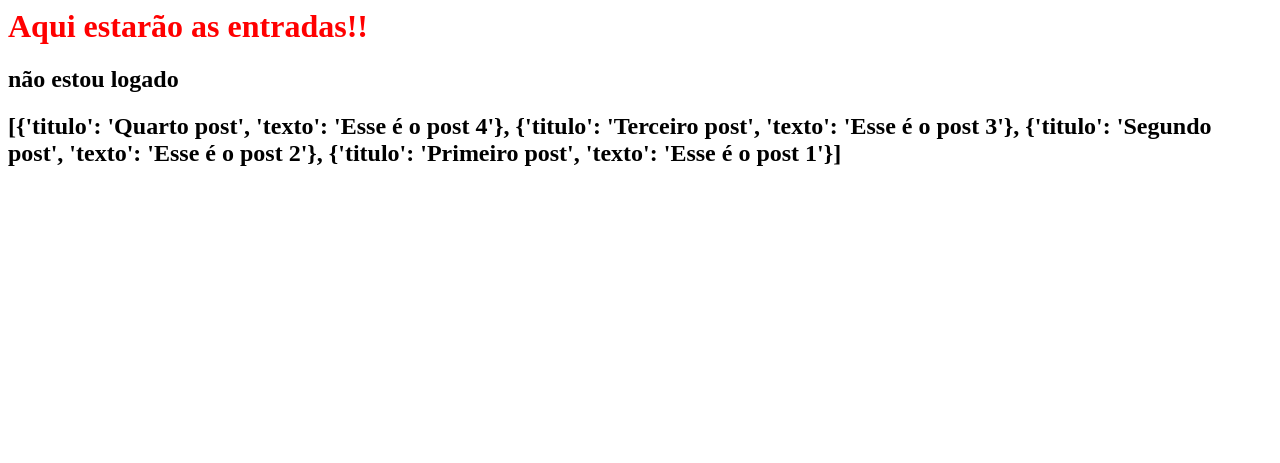
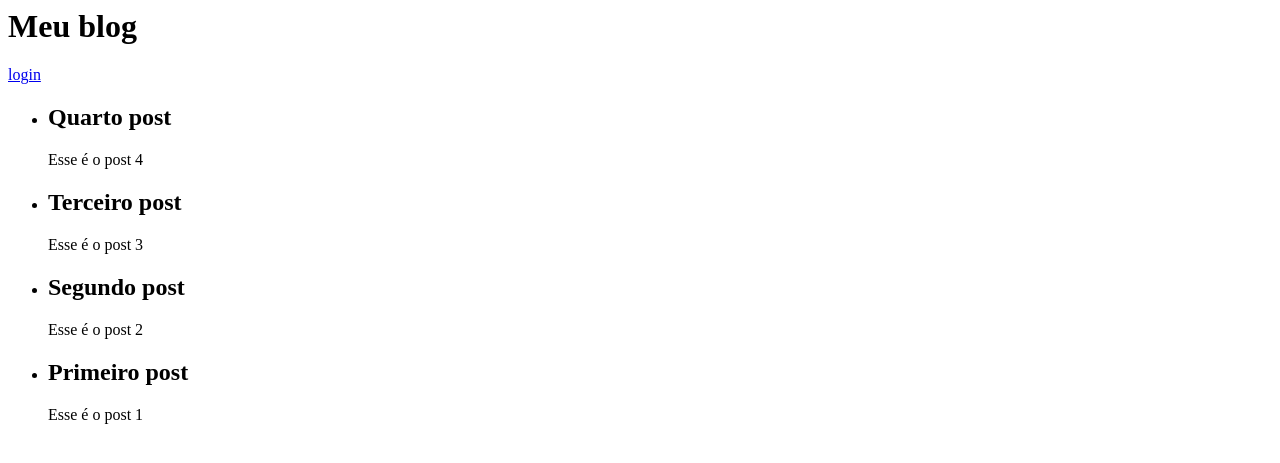
Before and after one commit to jcarrio/python-html-css, a Flask app: page / in a window 1280 px wide. Shown: the top 463 px of the page. Run offline with Flask 2, Linux system fonts and the light colour scheme; data comes from the database, SQL or seed files in the repository; both versions use the stored data as it was after the commit.

Commit message:
Versão aluno final da aula

```diff
--- a/app.py
+++ b/app.py
@@ -35,7 +35,7 @@ def inserir_entrada():
     if not session.get('logado'):
         abort(401)
     sql = "insert into entradas (titulo, texto) values (?,?)"
-    g.bd.execute(sql, request.form['campoTitulo'], request.form['campoTexto'])
+    g.bd.execute(sql, (request.form['campoTitulo'], request.form['campoTexto']))
     g.bd.commit()
     return redirect('/entradas')
 
--- a/templates/exibir_entradas.html
+++ b/templates/exibir_entradas.html
@@ -1,11 +1,22 @@
-<h1 style="color: red">Aqui estarão as entradas!!</h1>
-
-{% if session.logado %}
-<h2>estou logado</h2>
-{% else %}
-<h2>não estou logado</h2>
+{% extends 'layout.html' %} {% block corpo %} {% if session.logado %}
+<form action="{{url_for('inserir_entrada')}}" method="POST" class="ins-entrada">
+  <dl>
+    <dt>Titulo:</dt>
+    <dd><input type="text" size="30" name="campoTitulo" /></dd>
+    <dt>Texto:</dt>
+    <dd><textarea rows="5" cols="48" name="campoTexto"></textarea></dd>
+    <dd><input type="submit" value="Publicar" /></dd>
+  </dl>
+</form>
 {% endif %}
-
-<h2>{{entradas}}</h2>
-
-<img src="{{img}}" />
+<ul class="entradas">
+  {% for entrada in entradas %}
+  <li>
+    <h2>{{ entrada.titulo }}</h2>
+    {{entrada.texto}}
+  </li>
+  {% else %}
+  <li><em>Inacreditável! Você não tem nenhum título</em></li>
+  {% endfor %}
+</ul>
+{% endblock %}
--- a/templates/layout.html
+++ b/templates/layout.html
@@ -2,6 +2,10 @@
 <html>
   <head>
     <title>Meu blog</title>
+    <link
+      rel="stylesheet"
+      href="{{url_for('static', filename='estilo.css')}}"
+    />
   </head>
 
   <body>
```
Also changed, not shown: blog.db, static/estilo.css (added).
